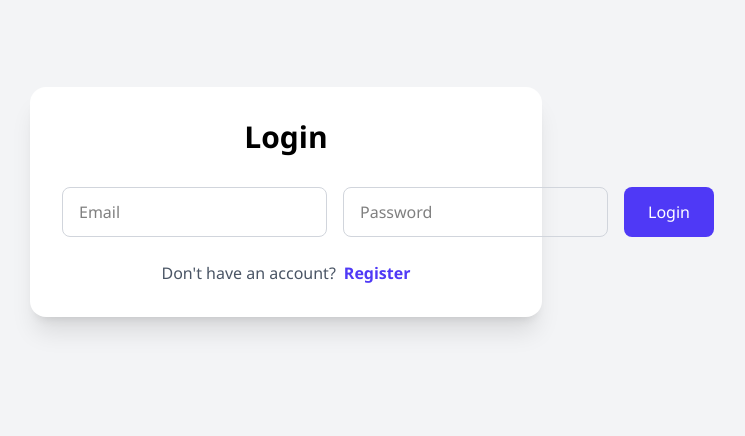
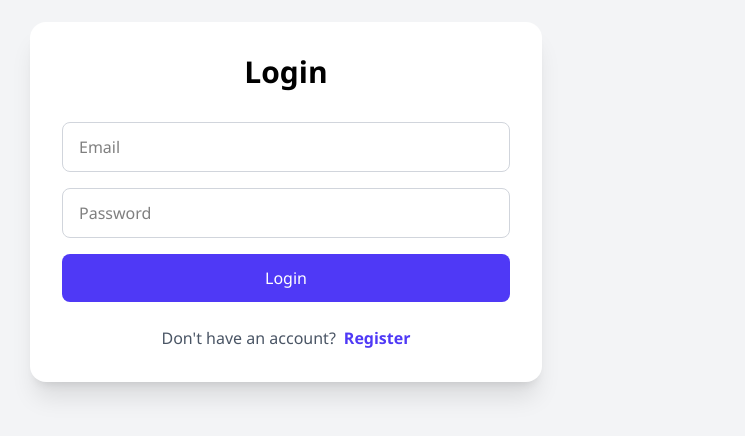
Before and after one commit to Surajkrgupta/ToDo-App, a React app in the folder frontend/: page / in a window 1280 px wide. Shown: the part 198-634 px from the top of the page, without its empty margins (354-1099 px from the left). Built offline with nearby package versions, Linux system fonts and the light colour scheme; no server answers; the HTML template or start-up script is replaced by a standard one.

Commit message:
Login Button Position Fixed

```diff
--- a/frontend/src/components/AuthForm.jsx
+++ b/frontend/src/components/AuthForm.jsx
@@ -32,7 +32,7 @@
 
       <form
         onSubmit={handleSubmit}
-        className="flex flex-col gap-4 md:flex-row"
+        className="flex flex-col gap-4"
       >
         <input
           type="email"
```
